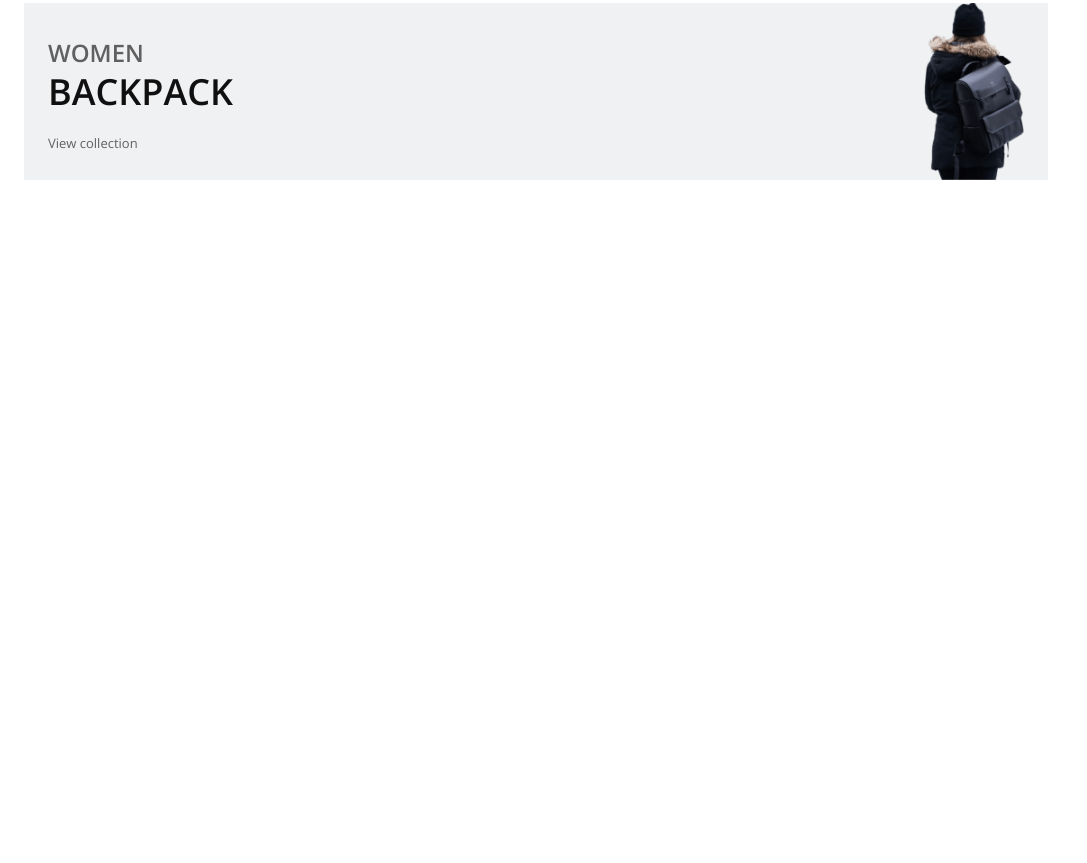
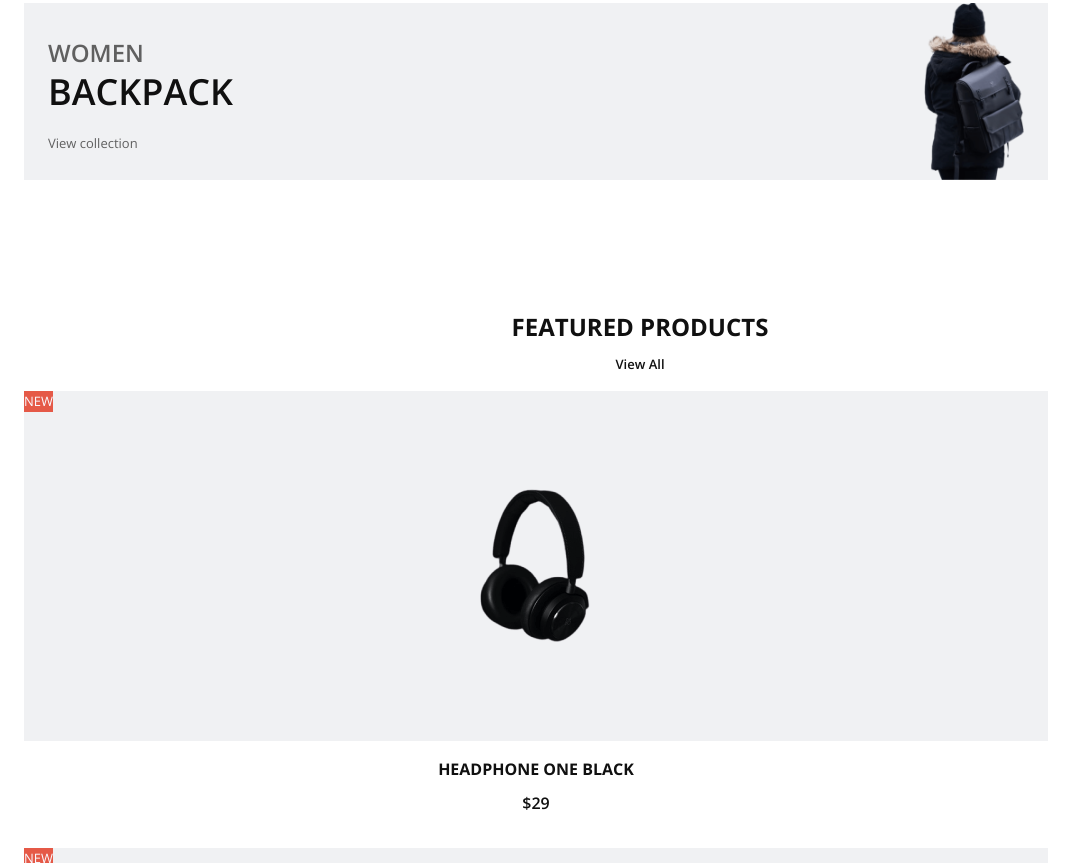
Before and after one commit to peterken674/e-commerce-website, a plain HTML site: page index.html in a window 1280 px wide. Shown: the part 1052-1915 px from the top of the page, without its empty margins (0-1087 px from the left). Before the commit the page ends 1856 px from the top, so only its background shows below. Drawn offline with nearby package versions, Linux system fonts and the light colour scheme.

Commit message:
Featured products section.

```diff
--- a/assets/css/styles.css
+++ b/assets/css/styles.css
@@ -229,7 +229,7 @@ img {
     transition: 0.3s;
 }
 
-button:hover{
+.button:hover{
     background-color: var(--first-color-alt);
 }
 /*===== COLLECTION =====*/
@@ -275,9 +275,51 @@ button:hover{
 .collection_view:hover{
     text-decoration: underline;
 }
+
 /*===== FEATURED PRODUCTS =====*/
+.featured__container{
+    row-gap: 2rem;
+}
 
+.feature__product{
+    transition: .3s;
+}
 
+.feature__product:hover{
+    transform: translateY(-.5rem);
+}
+
+.featured__box{
+    position: relative;
+    display: flex;
+    justify-content: center;
+    background-color: var(--gray-color);
+}
+
+.featured__new{
+    position: absolute;
+    top: 0;
+    left: 0;
+    background-color: var(--first-color);
+    color: var(--white-color);
+    padding: y.3rem .75rem;
+    font-size: var(--small-font-size);
+}
+
+.featured_data{
+    text-align: center;
+}
+
+.featured__name{
+    margin-bottom: var(--mb-1);
+    text-transform: uppercase;
+    font-size: var(--normal-font-size);
+}
+
+.featured__price{
+    color: var(--dark-color);
+    font-weight: var(--font-semi);
+}
 /*===== OFFER =====*/
 
 
--- a/index.html
+++ b/index.html
@@ -17,7 +17,7 @@
         <header class="l-header">
             <nav class="nav bd-grid">
                 <div>
-                    <a href="" class="nav__logo">KEN</a>
+                    <a href="" class="nav__logo">PERMA</a>
                 </div>
                 <div class="nav__menu" id="nav-menu">
                     <ul class="nav__list">
@@ -73,7 +73,55 @@
 
             <!--===== FEATURED PRODUCTS =====-->
             <section class="featured section" id="featured">
+                <h2 class="section-title">FEATURED PRODUCTS</h2>
+                <a href="#" class="section-all">View All</a>
 
+                <div class="featured__container bd-grid">
+                    <div class="feature__product">
+                        <div class="featured__box">
+                            <div class="featured__new">NEW</div>
+                            <img src="assets/img/feature1.png" alt="" class="featured__img">
+                        </div>
+
+                        <div class="featured_data">
+                            <h3 class="featured__name">Headphone One Black</h3>
+                            <span class="featured__price">$29</span>
+                        </div>
+                    </div>
+                    <div class="feature__product">
+                        <div class="featured__box">
+                            <div class="featured__new">NEW</div>
+                            <img src="assets/img/feature2.png" alt="" class="featured__img">
+                        </div>
+
+                        <div class="featured_data">
+                            <h3 class="featured__name">Speaker Beats Pill</h3>
+                            <span class="featured__price">$199</span>
+                        </div>
+                    </div>
+                    <div class="feature__product">
+                        <div class="featured__box">
+                            <div class="featured__new">NEW</div>
+                            <img src="assets/img/feature3.png" alt="" class="featured__img">
+                        </div>
+
+                        <div class="featured_data">
+                            <h3 class="featured__name">Apple Airpods</h3>
+                            <span class="featured__price">$12</span>
+                        </div>
+                    </div>
+                    <div class="feature__product">
+                        <div class="featured__box">
+                            <div class="featured__new">NEW</div>
+                            <img src="assets/img/feature4.png" alt="" class="featured__img">
+                        </div>
+
+                        <div class="featured_data">
+                            <h3 class="featured__name">Smartwatch F9 Black</h3>
+                            <span class="featured__price">$99</span>
+                        </div>
+                    </div>
+                </div>
             </section>
 
             <!--===== OFFER =====-->
```
